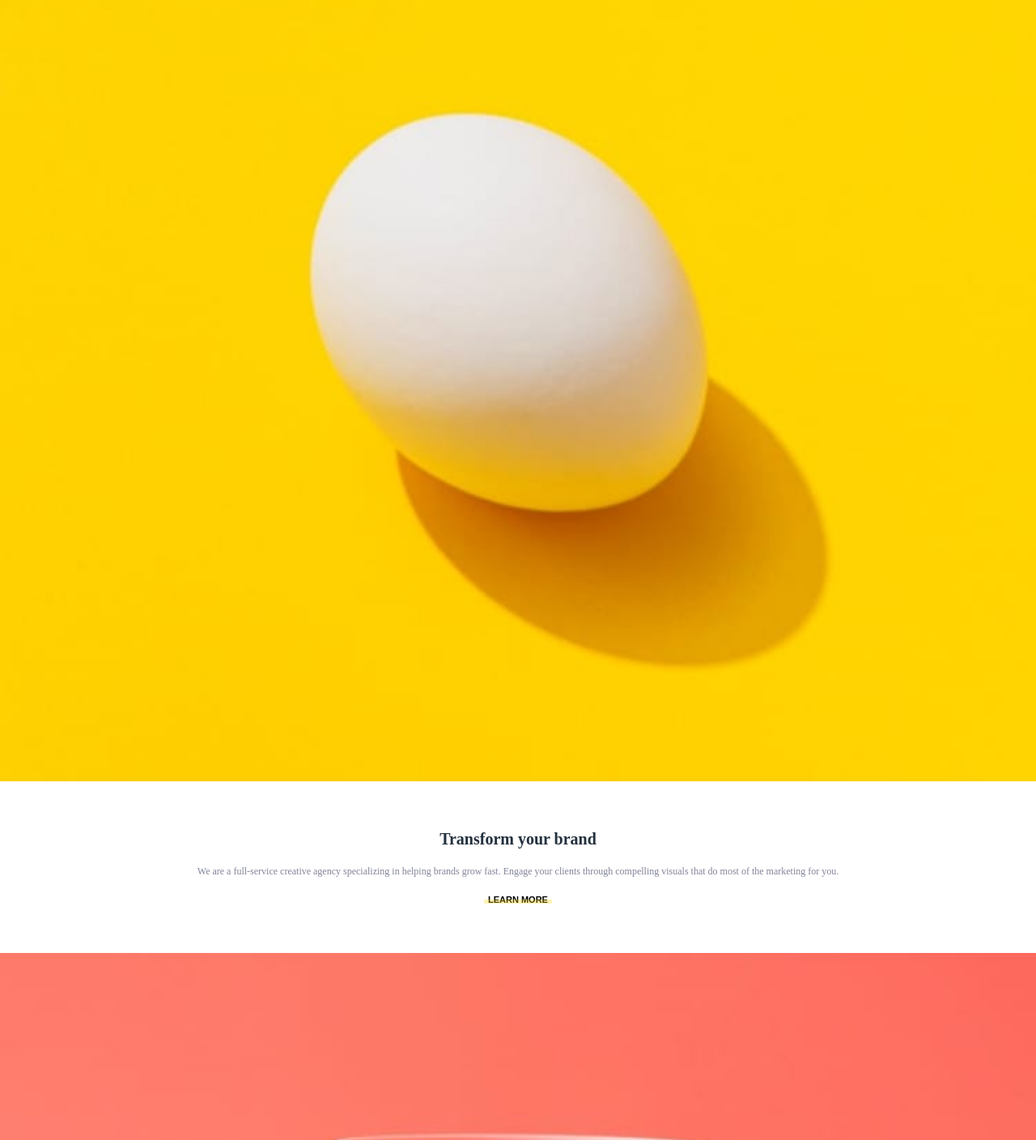
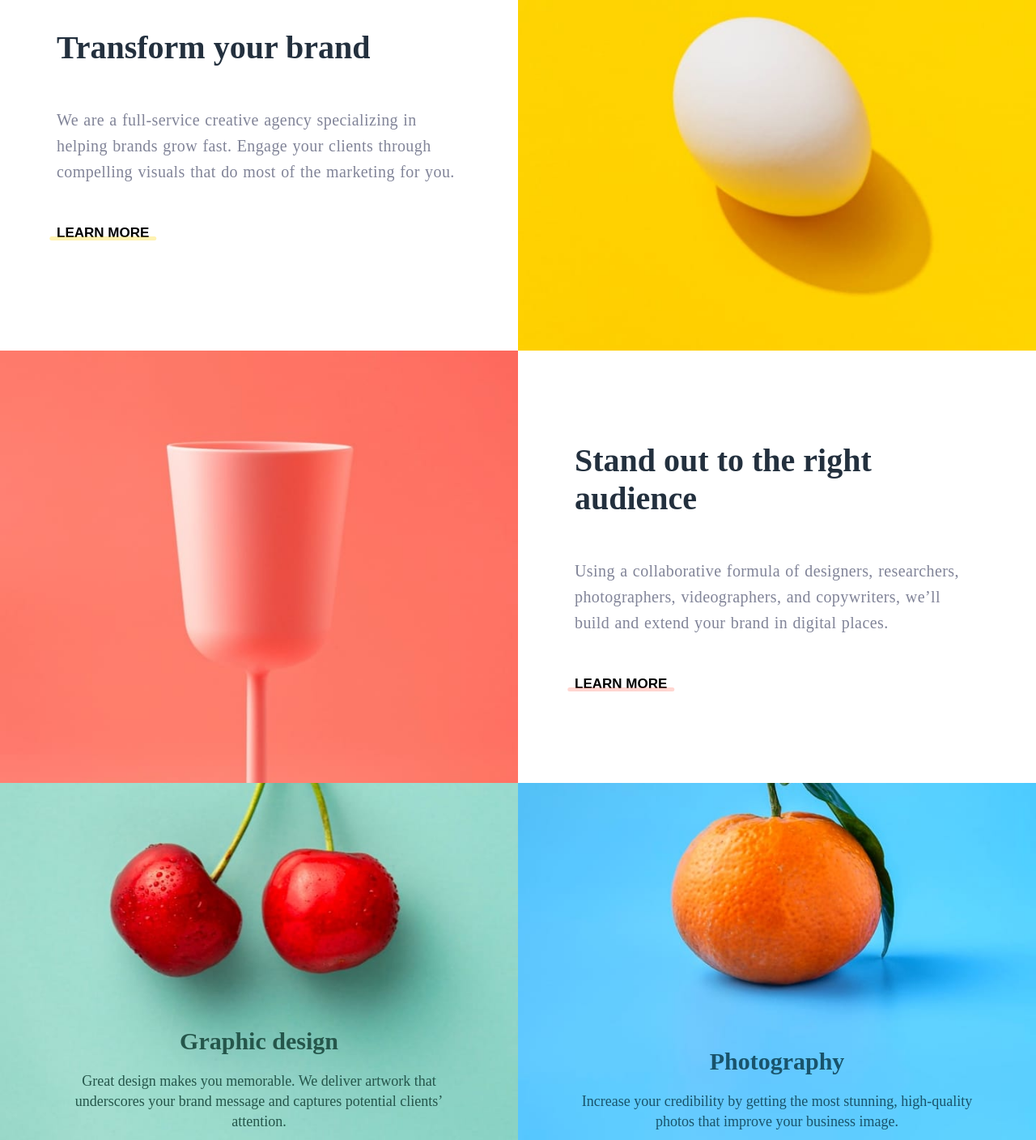
Before and after one commit to amirhossein-peyvand/sunnyside-agency-landing-page, a React (Vite) app: page / in a window 1280 px wide. Shown: the part 900-2308 px from the top of the page at 81% size. Built offline with nearby package versions, Linux system fonts and the light colour scheme.

Commit message:
Styling Features and Header component for larger devices and some refactoring with other styles

```diff
--- a/src/components/Features.tsx
+++ b/src/components/Features.tsx
@@ -1,18 +1,18 @@
 import "../sass/Features.scss";
 import mobileTransform from "../assets/mobile/image-transform.jpg";
-import desktopTransform from "../assets/mobile/image-transform.jpg";
+import desktopTransform from "../assets/desktop/image-transform.jpg";
 import { useMediaQuery } from "react-responsive";
 import mobileStandOut from "../assets/mobile/image-stand-out.jpg";
 import desktopStandOut from "../assets/desktop/image-stand-out.jpg";
 
 const Features = () => {
-  const isGreaterThan768px = useMediaQuery({ query: "(min-width: 768px)" });
+  const isGreaterThan820px = useMediaQuery({ query: "(min-width: 820px)" });
 
   return (
     <section className="features">
       <article className="transform">
         <img
-          src={isGreaterThan768px ? desktopTransform : mobileTransform}
+          src={isGreaterThan820px ? desktopTransform : mobileTransform}
           alt="egg"
         />
       </article>
@@ -27,7 +27,7 @@ const Features = () => {
       </article>
       <article className="standOut">
         <img
-          src={isGreaterThan768px ? desktopStandOut : mobileStandOut}
+          src={isGreaterThan820px ? desktopStandOut : mobileStandOut}
           alt="stand-out"
         />
       </article>
--- a/src/components/Header.tsx
+++ b/src/components/Header.tsx
@@ -5,11 +5,11 @@ import DesktopNav from "./DesktopNav";
 import MobileNav from "./MobileNav";
 
 const Header = () => {
-  const isGreaterThan768px = useMediaQuery({ query: "(min-width: 768px)" });
+  const isGreaterThan820px = useMediaQuery({ query: "(min-width: 820px)" });
 
   return (
     <header className="header">
-      {isGreaterThan768px ? <DesktopNav /> : <MobileNav />}
+      {isGreaterThan820px ? <DesktopNav /> : <MobileNav />}
       <section className="content">
         <h1 className="title">We are creatives</h1>
         <img src={arrow} alt="arrow" />
--- a/src/sass/Features.scss
+++ b/src/sass/Features.scss
@@ -1,9 +1,45 @@
 @import "colors.scss";
 
 .features {
+  min-width: 20rem;
+  display: grid;
+  grid-template-columns: 1fr;
+  grid-template-areas:
+    "transform"
+    "boxOne"
+    "standOut"
+    "boxTwo"
+    "graphicDesign"
+    "photography";
+
+  .transform {
+    grid-area: transform;
+  }
+
+  .boxOne {
+    grid-area: boxOne;
+  }
+
+  .standOut {
+    grid-area: standOut;
+  }
+
+  .boxTwo {
+    grid-area: boxTwo;
+  }
+
+  .graphicDesign {
+    grid-area: graphicDesign;
+  }
+
+  .photography {
+    grid-area: photography;
+  }
+
   article {
     img {
       width: 100%;
+      height: 100%;
     }
   }
 
@@ -11,7 +47,7 @@
     display: flex;
     flex-direction: column;
     row-gap: 2rem;
-    padding: 6rem;
+    padding: 6rem 2rem;
     align-items: center;
     text-align: center;
 
@@ -23,7 +59,10 @@
     p {
       color: $dark-grayish-blue;
       font-size: 1.2rem;
-      line-height: 1.4;
+      line-height: 1.5;
+      letter-spacing: 0.4px;
+      word-spacing: 1px;
+      max-width: 65rem;
     }
 
     button {
@@ -45,6 +84,7 @@
       left: 50%;
       opacity: 0.3;
       position: absolute;
+      transition: all 0.2s;
       transform: translateX(-50%);
       width: 115%;
     }
@@ -59,7 +99,13 @@
       opacity: 0.3;
       position: absolute;
       transform: translateX(-50%);
+      transition: all 0.2s;
       width: 115%;
+    }
+
+    .yellowBgBtn:hover::after,
+    .redBgBtn:hover::after {
+      opacity: 0.6;
     }
   }
 
@@ -125,3 +171,169 @@
     }
   }
 }
+
+@media screen and (min-width: 350px) {
+  .features {
+    .textBox {
+      h3 {
+        font-size: 2.2rem;
+      }
+
+      p {
+        font-size: 1.4rem;
+      }
+
+      button {
+        font-size: 1.3rem;
+      }
+    }
+
+    .graphicDesign,
+    .photography {
+      section {
+        h5 {
+          font-size: 2.2;
+        }
+
+        p {
+          font-size: 1.6rem;
+        }
+      }
+    }
+  }
+}
+
+@media screen and (min-width: 450px) {
+  .features {
+    .textBox {
+      h3 {
+        font-size: 2.4rem;
+      }
+
+      p {
+        font-size: 1.6rem;
+      }
+
+      button {
+        font-size: 1.5rem;
+      }
+    }
+
+    .graphicDesign,
+    .photography {
+      section {
+        h5 {
+          font-size: 2.4;
+        }
+
+        p {
+          font-size: 1.8rem;
+        }
+      }
+    }
+  }
+}
+
+@media screen and (min-width: 451px) and (max-width: 819px) {
+  .features {
+    .textBox {
+      h3 {
+        font-size: 2.5rem;
+      }
+
+      p {
+        font-size: 1.7rem;
+      }
+
+      button {
+        font-size: 1.6rem;
+      }
+    }
+
+    .graphicDesign,
+    .photography {
+      section {
+        h5 {
+          font-size: 2.5;
+        }
+
+        p {
+          font-size: 1.9rem;
+        }
+      }
+    }
+  }
+}
+
+@media screen and (min-width: 820px) {
+  .features {
+    grid-template-columns: repeat(2, 1fr);
+    grid-template-rows: repeat(3, 1fr);
+    grid-template-areas:
+      "boxOne transform"
+      "standOut boxTwo"
+      "graphicDesign photography";
+
+    .transform {
+      grid-area: transform;
+    }
+
+    .boxOne {
+      grid-area: boxOne;
+      justify-content: center;
+    }
+
+    .standOut {
+      grid-area: standOut;
+    }
+
+    .boxTwo {
+      grid-area: boxTwo;
+      justify-content: center;
+    }
+
+    .graphicDesign {
+      grid-area: graphicDesign;
+      background-image: url("../assets/desktop/image-graphic-design.jpg");
+    }
+
+    .photography {
+      grid-area: photography;
+      background-image: url("../assets/desktop/image-photography.jpg");
+    }
+
+    .graphicDesign,
+    .photography {
+      section {
+        max-width: 50rem;
+        margin: auto;
+
+        h5 {
+          font-size: 3rem;
+        }
+      }
+    }
+
+    .boxOne,
+    .boxTwo {
+      align-items: flex-start;
+      padding: 7rem;
+      row-gap: 5rem;
+
+      h3 {
+        font-size: 4rem;
+        text-align: left;
+      }
+
+      p {
+        font-size: 2rem;
+        text-align: left;
+        line-height: 1.6;
+      }
+
+      button {
+        font-size: 1.7rem;
+      }
+    }
+  }
+}
--- a/src/sass/Header.scss
+++ b/src/sass/Header.scss
@@ -9,6 +9,8 @@
   position: relative;
   height: 100vh;
   min-width: 20rem;
+  max-width: 180rem;
+  margin: auto;
 
   .content {
     align-items: center;
@@ -29,8 +31,44 @@
   }
 }
 
-@media screen and (min-width: 768px) {
+@media screen and (min-width: 350px) {
+  .header {
+    .content {
+      .title {
+        font-size: 4.5rem;
+      }
+    }
+  }
+}
+
+@media screen and (min-width: 450px) {
+  .header {
+    .content {
+      .title {
+        font-size: 5rem;
+      }
+    }
+  }
+}
+
+@media screen and (min-width: 451px) and (max-width: 819px) {
+  .header {
+    .content {
+      .title {
+        font-size: 6rem;
+      }
+    }
+  }
+}
+
+@media screen and (min-width: 820px) {
   .header {
     background-image: url("../assets/desktop/image-header.jpg");
+
+    .content {
+      .title {
+        font-size: 7rem;
+      }
+    }
   }
 }
--- a/src/sass/MainArea.scss
+++ b/src/sass/MainArea.scss
@@ -1,39 +1,6 @@
 @import "colors.scss";
 
 .mainArea {
-  min-width: 20rem;
-
-  display: grid;
-  grid-template-columns: 1fr;
-  grid-template-areas:
-    "transform"
-    "boxOne"
-    "standOut"
-    "boxTwo"
-    "graphicDesign"
-    "photography";
-
-  .transform {
-    grid-area: transform;
-  }
-
-  .boxOne {
-    grid-area: boxOne;
-  }
-
-  .standOut {
-    grid-area: standOut;
-  }
-
-  .boxTwo {
-    grid-area: boxTwo;
-  }
-
-  .graphicDesign {
-    grid-area: graphicDesign;
-  }
-
-  .photography {
-    grid-area: photography;
-  }
+  max-width: 180rem;
+  margin: auto;
 }
```
